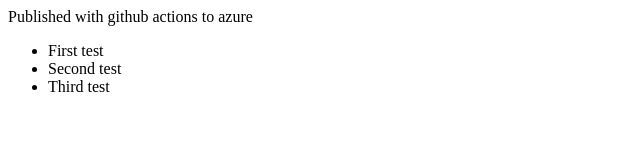
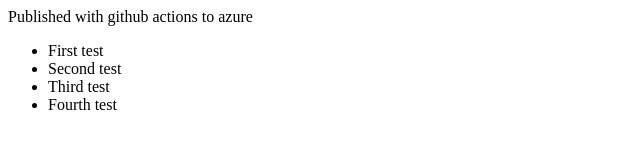
Before and after one commit to feather-design-system/test-public, a plain HTML site: page public/index.html in a window 1280 px wide. Shown: the full height of the page, 0-640 px from the left. Drawn offline with Linux system fonts and the light colour scheme.

Commit message:
Another test of some actions
Description

```diff
--- a/public/index.html
+++ b/public/index.html
@@ -4,4 +4,5 @@
     <li>First test</li>
     <li>Second test</li>
     <li>Third test</li>
+    <li>Fourth test</li>
 </ul>
```
